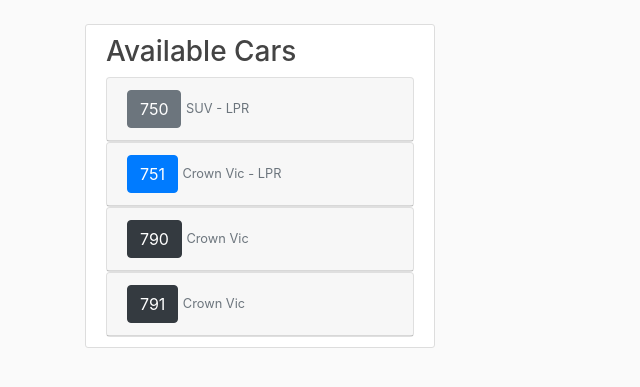
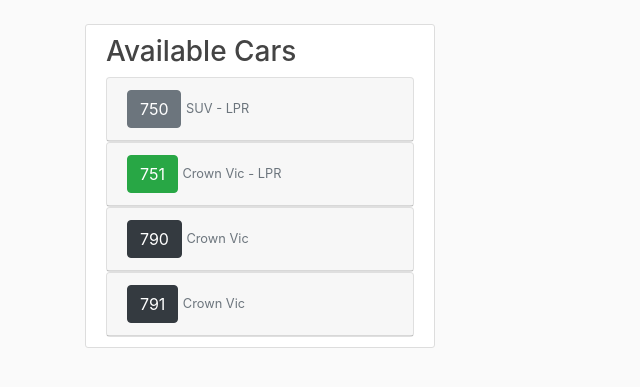
Before and after one commit to tdhillon-552/vTrakproj, a Django app: page / in a window 1280 px wide. Shown: the part 56-443 px from the top of the page, without its empty margins (0-640 px from the left). Run offline with Django 3.2, Linux system fonts and the light colour scheme; data comes from the database, SQL or seed files in the repository; both versions use the stored data as it was after the commit; some libraries are stand-ins or nearby versions.

Commit message:
dynamic buttons working!

```diff
--- a/vTrak/templates/vTrak/home.html
+++ b/vTrak/templates/vTrak/home.html
@@ -22,7 +22,7 @@
                                                 {{ veh.vehnum }}
                                             </button>
                                             {% elif veh.status_id == 1 %}
-                                            <button class="btn btn-primary" data-toggle="collapse" href="#collapseInfo{{ veh.id }}" aria-expanded="true"
+                                            <button class="btn btn-success" data-toggle="collapse" href="#collapseInfo{{ veh.id }}" aria-expanded="true"
                                                     aria-controls="collapse{{ veh.id }}">
                                                 {{ veh.vehnum }}
                                             </button>
```
Also changed, not shown: db.sqlite3.
